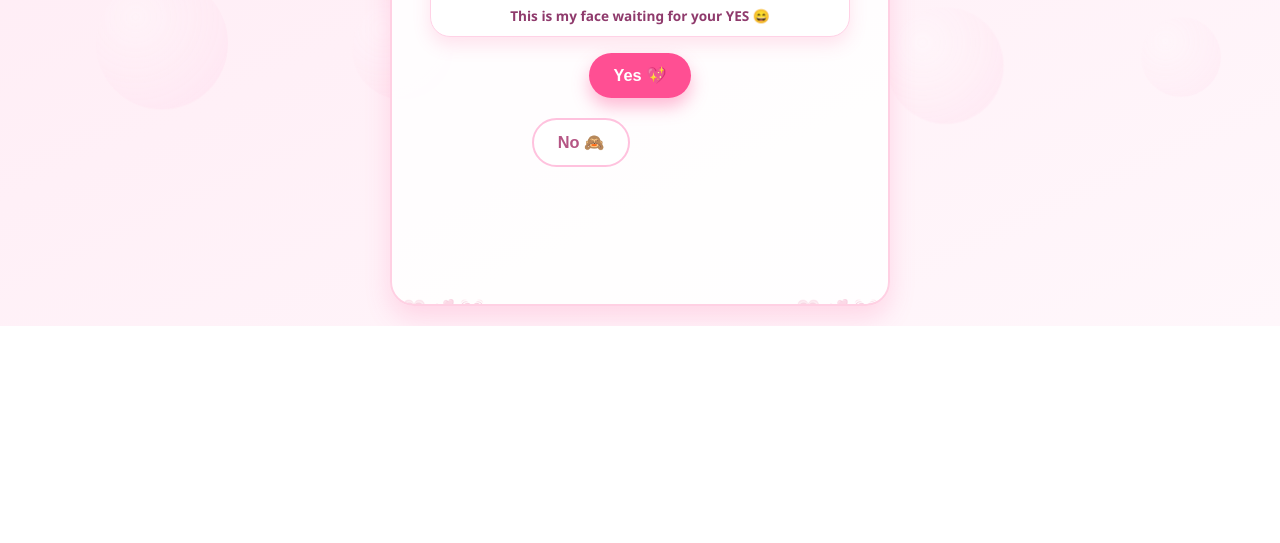
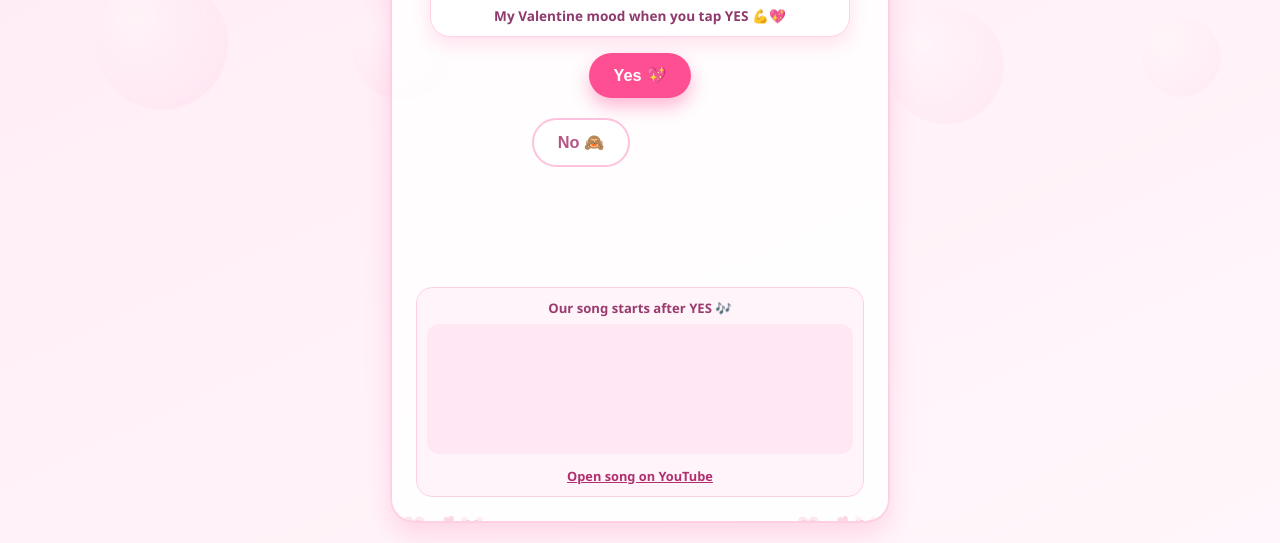
Before and after one commit to Danculinho/danielfloris, a plain HTML site: page index.html in a window 1280 px wide. Shown: the part 508-1051 px from the top of the page. Before the commit the page ends 834 px from the top, so only its background shows below. Drawn offline with Linux system fonts and the light colour scheme.

Commit message:
Play YouTube song on Yes and update hero Gloria photo

```diff
--- a/index.html
+++ b/index.html
@@ -19,11 +19,11 @@
 
       <figure class="hero-meme">
         <img
-          src="https://static.wikia.nocookie.net/dreamworks/images/5/54/Gloria-Madagascar.png"
-          alt="Gloria from Madagascar"
+          src="https://static.wikia.nocookie.net/dreamworks/images/2/24/Gloria_Madagascar_2.png"
+          alt="Gloria from Madagascar in a funny pose"
           loading="lazy"
         />
-        <figcaption>This is my face waiting for your YES 😄</figcaption>
+        <figcaption>My Valentine mood when you tap YES 💪💖</figcaption>
       </figure>
 
       <div class="button-zone" id="buttonZone">
@@ -32,6 +32,25 @@
       </div>
 
       <p id="message" class="message" aria-live="polite"></p>
+
+      <section class="music-player" id="musicPlayer" aria-live="polite">
+        <p class="music-title">Our song starts after YES 🎶</p>
+        <iframe
+          id="ytPlayer"
+          title="Valentine song player"
+          src="about:blank"
+          allow="autoplay; encrypted-media; picture-in-picture"
+          referrerpolicy="strict-origin-when-cross-origin"
+        ></iframe>
+        <a
+          class="music-link"
+          href="https://www.youtube.com/watch?v=pwPxqYy__Ao&list=RDpwPxqYy__Ao&start_radio=1"
+          target="_blank"
+          rel="noreferrer"
+          >Open song on YouTube</a
+        >
+      </section>
+
       <div class="hearts" aria-hidden="true"></div>
     </main>
 
--- a/script.js
+++ b/script.js
@@ -3,8 +3,10 @@ const noBtn = document.getElementById("noBtn");
 const zone = document.getElementById("buttonZone");
 const message = document.getElementById("message");
 const card = document.getElementById("card");
+const ytPlayer = document.getElementById("ytPlayer");
 
 let noScale = 1;
+let songStarted = false;
 
 function setNoRandomPosition() {
   const zoneRect = zone.getBoundingClientRect();
@@ -55,6 +57,16 @@ function addFloatingHearts() {
   }
 }
 
+function startSong() {
+  if (songStarted) {
+    return;
+  }
+
+  ytPlayer.src =
+    "https://www.youtube.com/embed/pwPxqYy__Ao?autoplay=1&rel=0&modestbranding=1&playsinline=1";
+  songStarted = true;
+}
+
 function evadeNoButton(event) {
   event.preventDefault();
   noScale = Math.max(0.45, noScale - 0.07);
@@ -80,6 +92,7 @@ yesBtn.addEventListener("click", () => {
   card.classList.remove("celebrate");
   requestAnimationFrame(() => card.classList.add("celebrate"));
   addFloatingHearts();
+  startSong();
 });
 
 noBtn.addEventListener("pointerenter", evadeNoButton);
--- a/style.css
+++ b/style.css
@@ -193,6 +193,38 @@ h1 {
   color: #a32663;
 }
 
+
+.music-player {
+  margin-top: 0.45rem;
+  padding: 0.65rem;
+  border-radius: 16px;
+  background: #fff4fa;
+  border: 1px solid #ffd0e4;
+}
+
+.music-title {
+  margin: 0 0 0.45rem;
+  font-size: 0.82rem;
+  font-weight: 700;
+  color: #9a3b6e;
+}
+
+.music-player iframe {
+  width: 100%;
+  border: 0;
+  border-radius: 12px;
+  height: clamp(90px, 18vw, 130px);
+  background: #ffe8f4;
+}
+
+.music-link {
+  display: inline-block;
+  margin-top: 0.5rem;
+  color: #b12f6f;
+  font-size: 0.8rem;
+  font-weight: 600;
+}
+
 .hearts::before,
 .hearts::after {
   content: "💗 💕 💓";
@@ -302,4 +334,14 @@ h1 {
   .hero-meme figcaption {
     font-size: 0.78rem;
   }
+
+
+  .music-player iframe {
+    height: 92px;
+  }
+
+  .music-title,
+  .music-link {
+    font-size: 0.76rem;
+  }
 }
```
